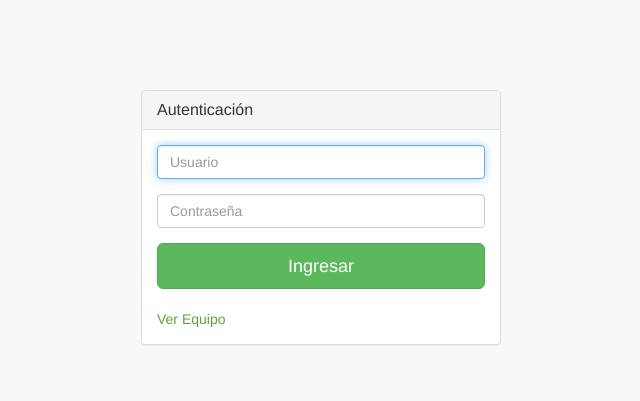
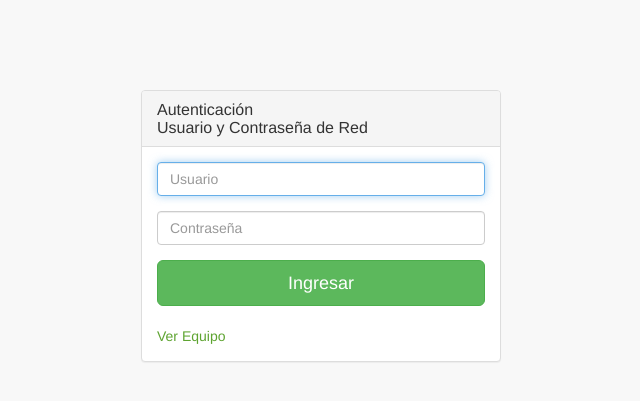
Before and after one commit to githubjbb/jbb_bienes, a CodeIgniter app: page /database/index.php/login/index/1 in a window 1280 px wide. Shown: the top 401 px of the page, without its empty margins (319-959 px from the left). Run offline with CodeIgniter, Linux system fonts and the light colour scheme; data comes from the database, SQL or seed files in the repository; data that the repository does not hold is empty.

Commit message:
ajuste login credenciales ldap

```diff
--- a/application/modules/login/views/login.php
+++ b/application/modules/login/views/login.php
@@ -47,7 +47,7 @@
             <div class="col-md-4 col-md-offset-4">
                 <div class="login-panel panel panel-default">
                     <div class="panel-heading">
-                        <h3 class="panel-title">Autenticación</h3>
+                        <h3 class="panel-title">Autenticación<br>Usuario y Contraseña de Red</h3>
                     </div>
                     <div class="panel-body">
 						<?php if(isset($msj)){?>
```
